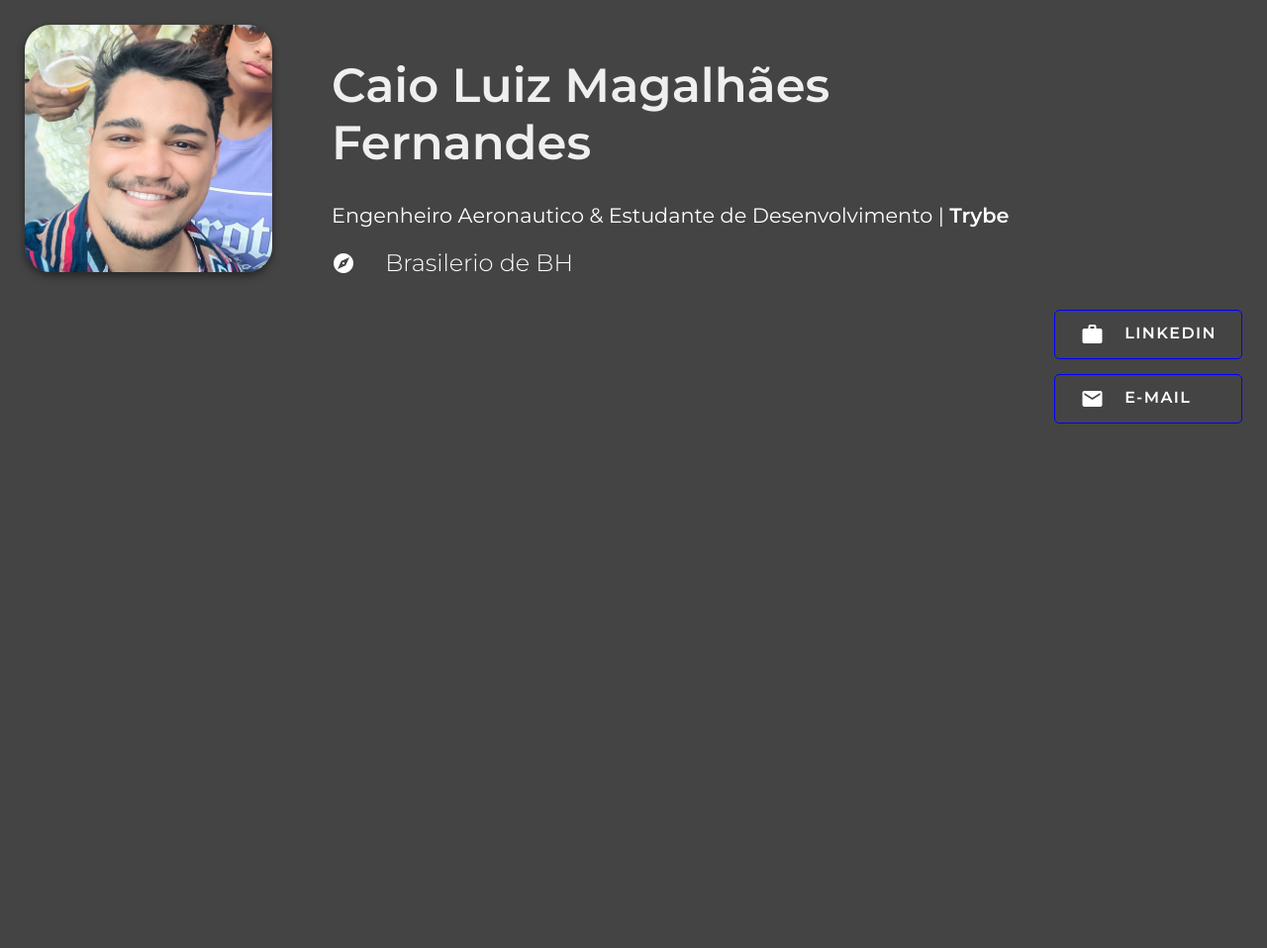
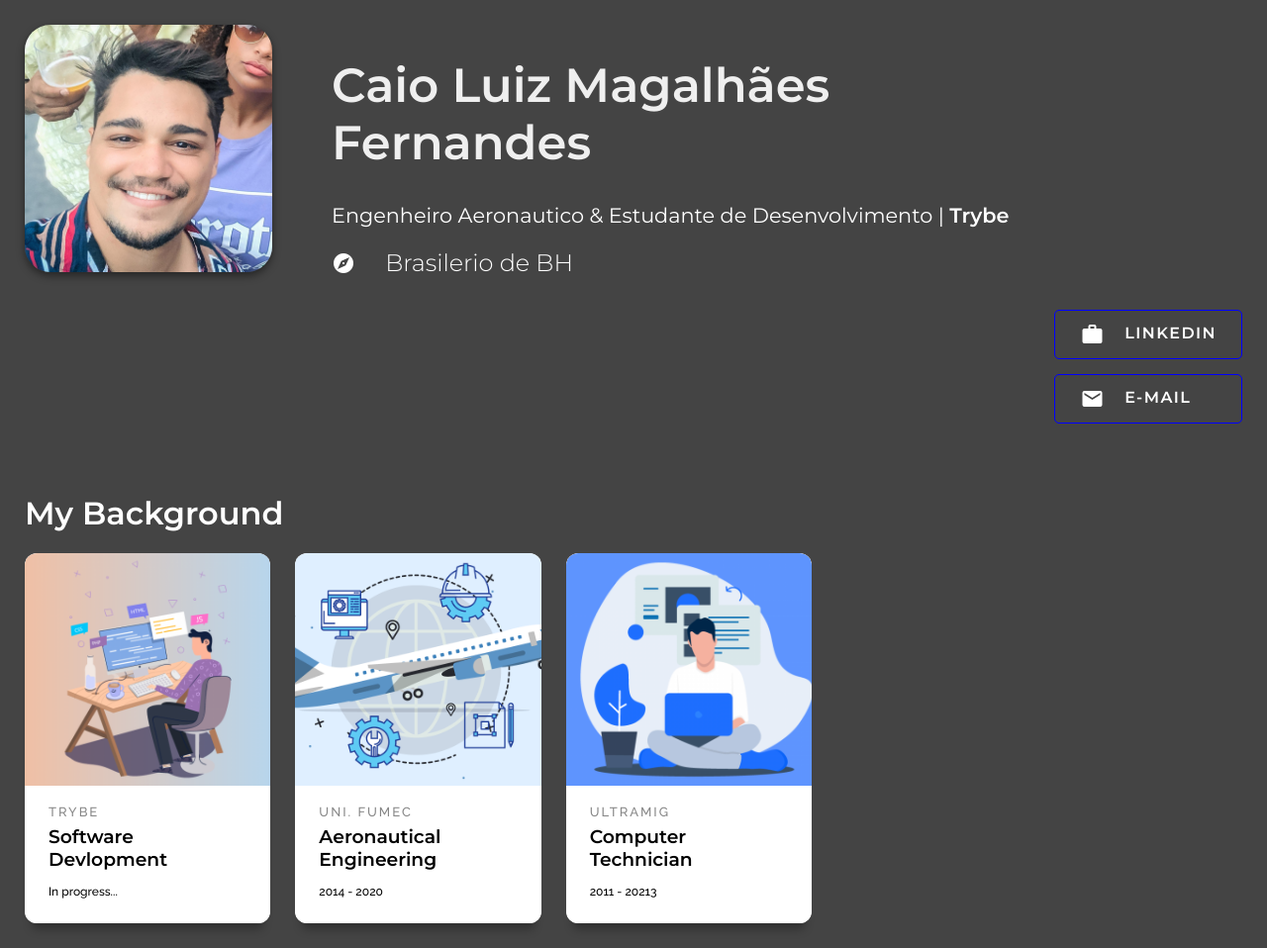
Before and after one commit to caiolmf/caiolmf.github.io, a plain HTML site: page index.html in a window 1280 px wide. Shown: the whole page at 99% size. Before the commit the page ends 800 px from the top, so only its background shows below. Drawn offline with Linux system fonts and the light colour scheme.

Commit message:
Add my background to the portfolio

```diff
--- a/index.html
+++ b/index.html
@@ -44,7 +44,41 @@
             </div>
         </div>
         <div id="profile-content">
+            <h1>
+                My Background
+            </h1>
+            <section class="cards">
+                <div class="card">
+                    <div class="card-img card--1">
 
+                    </div>
+                    <div class="card-info">
+                        <span class="card-category"> Trybe </span>
+                        <h3 class="card-title">Software Devlopment</h3>
+                        <span class="card-by">In progress...</span>
+                    </div>
+                </div>
+                <div class="card">
+                    <div class="card-img card--2">
+
+                    </div>
+                    <div class="card-info">
+                        <span class="card-category"> Uni. Fumec </span>
+                        <h3 class="card-title">Aeronautical Engineering</h3>
+                        <span class="card-by">2014 - 2020</span>
+                    </div>
+                </div>
+                <div class="card">
+                    <div class="card-img card--3">
+
+                    </div>
+                    <div class="card-info">
+                        <span class="card-category"> Ultramig </span>
+                        <h3 class="card-title">Computer Technician</h3>
+                        <span class="card-by">2011 - 20213</span>
+                    </div>
+                </div>
+            </section>
         </div>
     </div>
 </body>
```
